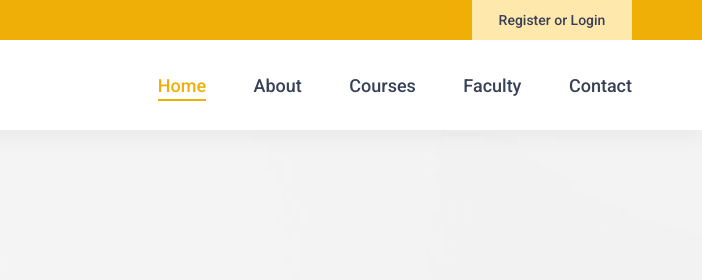
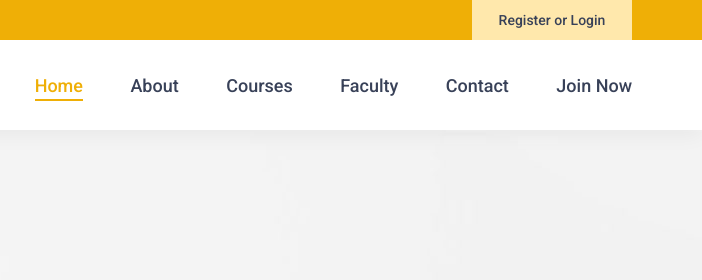
Before and after one commit to izhansamad/JunaidAcademy, a plain HTML site: page index.html in a window 1280 px wide. Shown: the top 280 px of the page, 578-1280 px from the left. Drawn offline with Linux system fonts and the light colour scheme.

Commit message:
19-oct-22

```diff
--- a/index.html
+++ b/index.html
@@ -74,6 +74,7 @@
 									<li><a href="#">Courses</a></li>
 									<li><a href="#">Faculty</a></li>
 									<li><a href="#">Contact</a></li>
+									<li><a href="#">Join Now</a></li>
 									<!-- <li><a href="#" class="btn py-4 px-lg-3 d-none d-lg-block" style="background-color: #efaf06; color: white;">Join Now<i class="fa fa-arrow-right ms-3"></i></a></li> -->
 
 								</ul>
@@ -102,7 +103,7 @@
 				<!-- <li class="menu_mm"><a href="#">Blog</a></li>
 					<li class="menu_mm"><a href="#">Page</a></li> -->
 					<li class="menu_mm"><a href="contact.html">Contact</a></li>
-					<li class="menu_mm"><a href="#">Register / Login</a></li>
+					<li class="menu_mm"><a href="#">Join Now/a></li>
 			</ul>
 		</nav>
 	</div>
```
